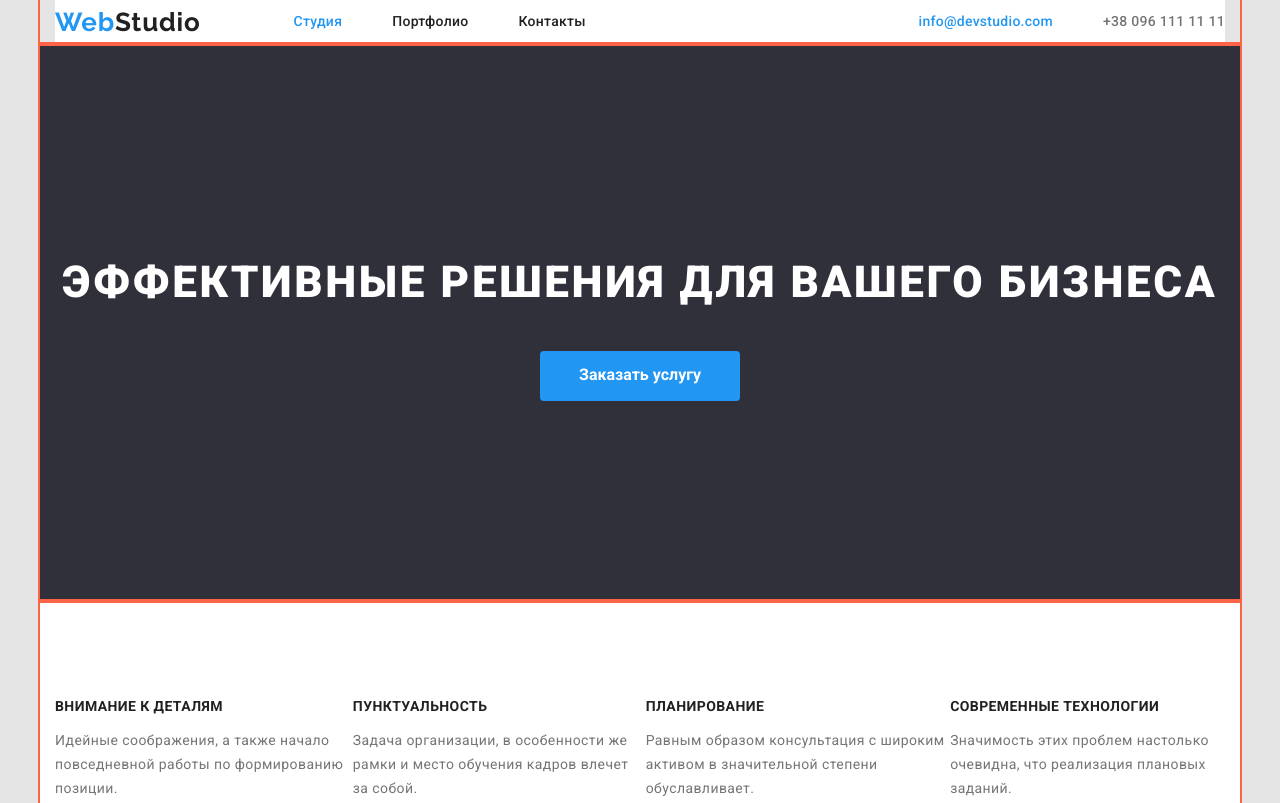
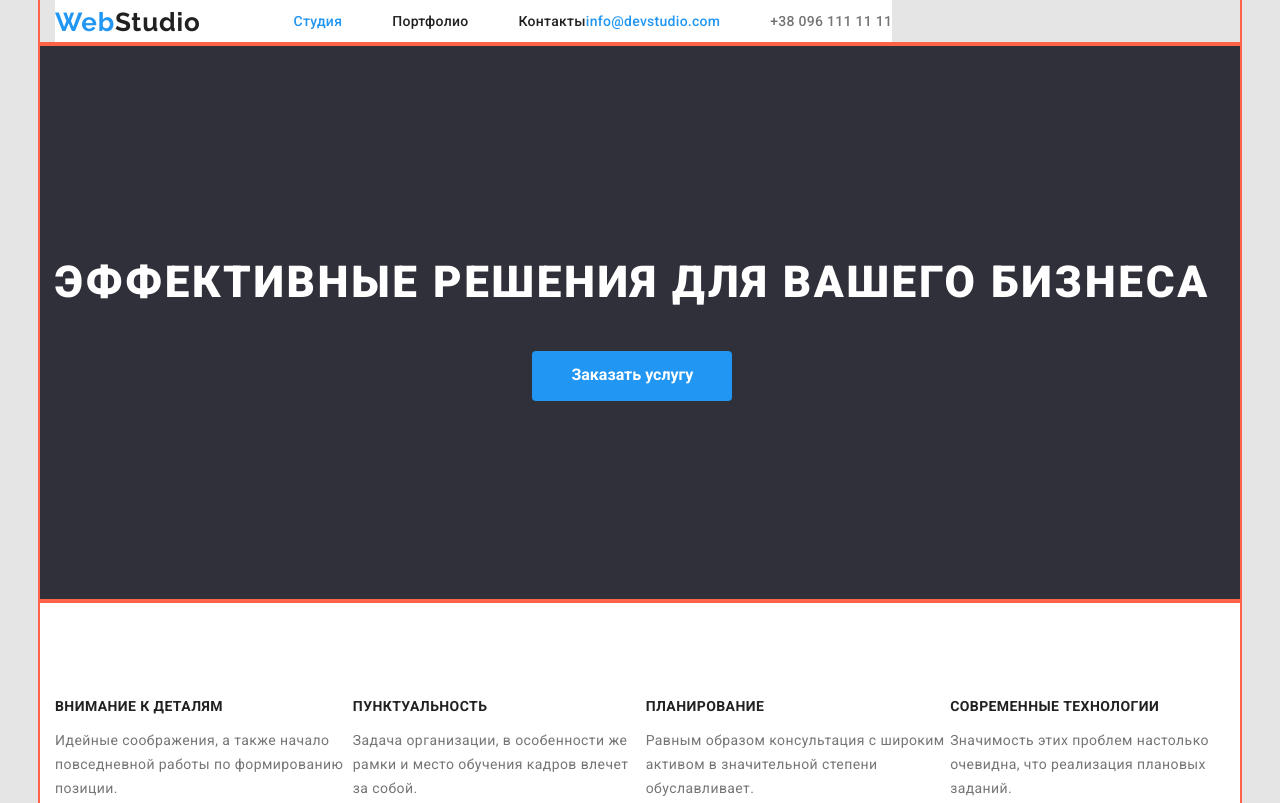
Before and after one commit to Elina1105/goit-markup-hw-03, a plain HTML site: page index.html in a window 1280 px wide. Shown: the top 803 px of the page. Drawn offline with nearby package versions, Linux system fonts and the light colour scheme.

Commit message:
added commit

```diff
--- a/css/styles.css
+++ b/css/styles.css
@@ -25,8 +25,10 @@ ul {
   margin-left: auto;
   margin-right: auto;
   padding: 0 15px;
-  /* background:white; */
-outline: 2px solid tomato;
+  outline: 2px solid tomato;
+  display: flex;
+  align-items: center;
+
  }
 
 
@@ -34,7 +36,8 @@ outline: 2px solid tomato;
 .page-header {
   display: flex;
   align-items: center;
-  background: #ffffff;
+  background:white;
+  align-items: center;
 }
 
 
```
